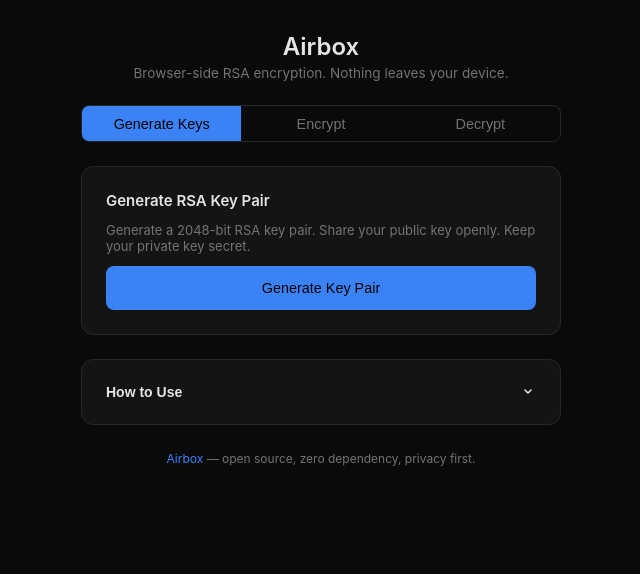
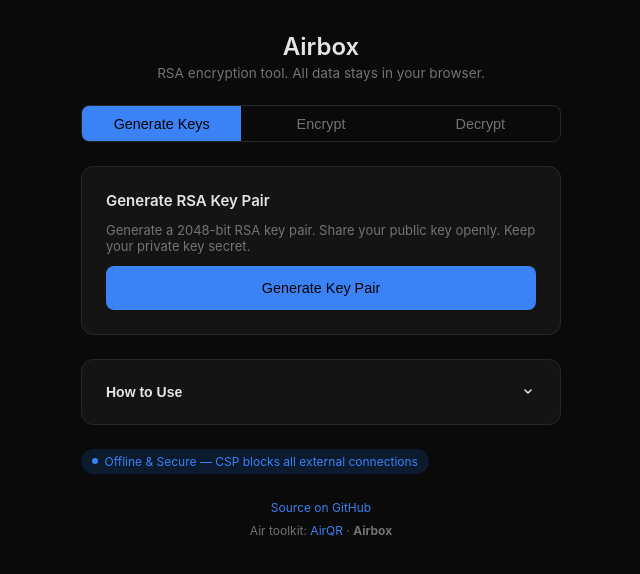
Before and after one commit to SinlinLi/airbox, a website: page index.html in a window 1280 px wide. Shown: the whole page, without its empty margins (319-959 px from the left). Drawn offline with Linux system fonts and the light colour scheme.

Commit message:
品牌: 统一 Air toolkit 视觉体系与互引

```diff
--- a/index.html
+++ b/index.html
@@ -38,20 +38,18 @@
   max-width: 480px;
 }
 
-header {
-  text-align: center;
-  margin-bottom: 1.5rem;
-}
-
-header h1 {
+h1 {
   font-size: 1.5rem;
   font-weight: 600;
   margin-bottom: 0.25rem;
+  text-align: center;
 }
 
-header p {
+.subtitle {
   color: var(--text2);
   font-size: 0.85rem;
+  margin-bottom: 1.5rem;
+  text-align: center;
 }
 
 /* Tabs */
@@ -260,6 +258,27 @@
 
 .howto-note { margin-top: 8px; }
 
+/* Badge */
+.badge {
+  display: inline-flex;
+  align-items: center;
+  gap: 0.4rem;
+  background: #0c1a2e;
+  color: var(--accent);
+  font-size: 0.75rem;
+  padding: 0.3rem 0.7rem;
+  border-radius: 20px;
+  margin-top: 1.5rem;
+}
+
+.badge::before {
+  content: '';
+  width: 6px;
+  height: 6px;
+  background: var(--accent);
+  border-radius: 50%;
+}
+
 /* Footer */
 footer {
   text-align: center;
@@ -274,6 +293,10 @@
   text-decoration: none;
 }
 
+.air-family {
+  margin-top: 0.25rem;
+}
+
 /* Responsive */
 @media (max-width: 480px) {
   body { padding: 1rem 0.75rem; }
@@ -285,10 +308,8 @@
 <body>
 
 <div class="container">
-  <header>
-    <h1>Airbox</h1>
-    <p>Browser-side RSA encryption. Nothing leaves your device.</p>
-  </header>
+  <h1>Airbox</h1>
+  <p class="subtitle">RSA encryption tool. All data stays in your browser.</p>
 
   <div class="tabs" role="tablist">
     <button class="tab active" role="tab" data-tab="generate" aria-selected="true">Generate Keys</button>
@@ -413,8 +434,11 @@
     </div>
   </div>
 
+  <div class="badge">Offline &amp; Secure — CSP blocks all external connections</div>
+
   <footer>
-    <a href="https://github.com/SinlinLi/airbox" target="_blank" rel="noopener">Airbox</a> &mdash; open source, zero dependency, privacy first.
+    <p><a href="https://github.com/SinlinLi/airbox">Source on GitHub</a></p>
+    <p class="air-family">Air toolkit: <a href="https://sinlinli.github.io/airqr/">AirQR</a> &middot; <strong>Airbox</strong></p>
   </footer>
 </div>
 
```
Also changed, not shown: README.ja.md (+4 -0 lines), README.ko.md (+4 -0 lines), README.zh-CN.md (+4 -0 lines), README.md, 1 other file.
